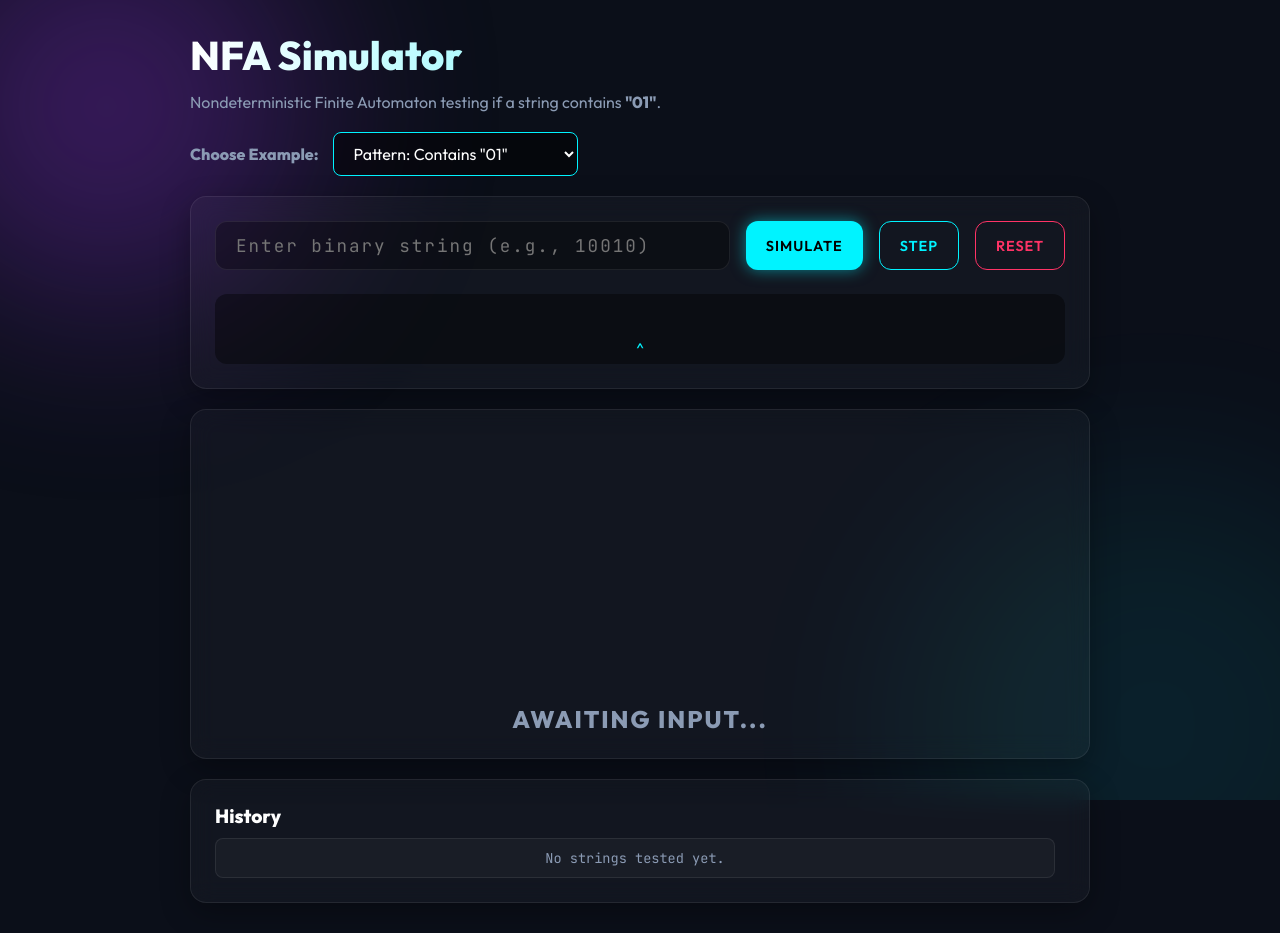
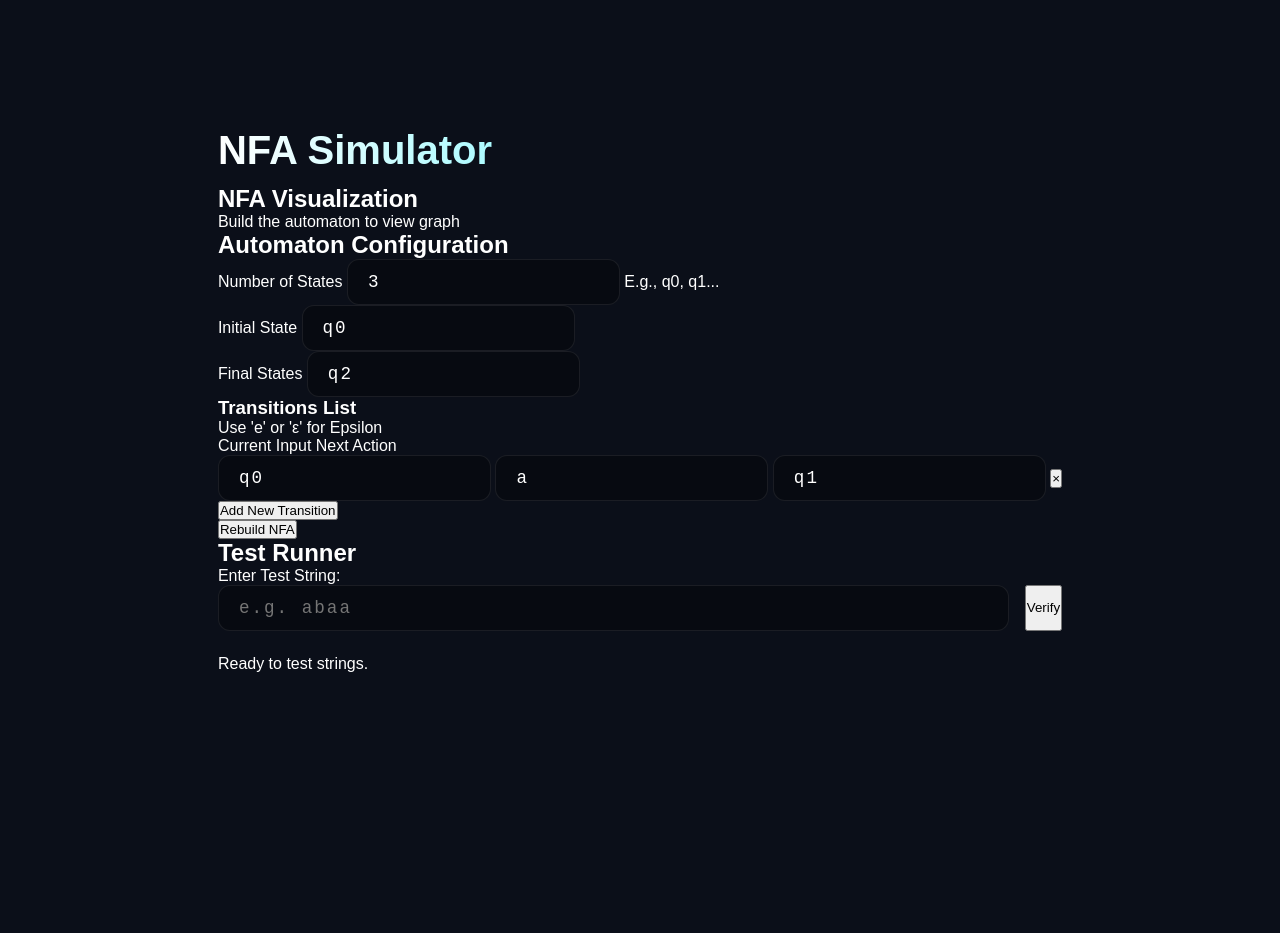
Before and after one commit to harshatejsape07-sape/NFA-SIMULATOR, a plain HTML site: page NFA.html in a window 1280 px wide. After the commit the page ends 800 px from the top, so only its background shows below. Drawn offline with nearby package versions, Linux system fonts and the light colour scheme; a script that the page names is missing.

Commit message:
NFA.html

```diff
--- a/NFA.html
+++ b/NFA.html
@@ -4,87 +4,100 @@
 <head>
     <meta charset="UTF-8">
     <meta name="viewport" content="width=device-width, initial-scale=1.0">
-    <title>NFA Visualizer | Theory of Computation</title>
+    <title>NFA Simulator</title>
     <link rel="preconnect" href="https://fonts.googleapis.com">
     <link rel="preconnect" href="https://fonts.gstatic.com" crossorigin>
-    <link
-        href="https://fonts.googleapis.com/css2?family=Outfit:wght@300;400;600;800&family=JetBrains+Mono:wght@400;700&display=swap"
-        rel="stylesheet">
+    <link href="https://fonts.googleapis.com/css2?family=Inter:wght@400;500;600;700&display=swap" rel="stylesheet">
     <link rel="stylesheet" href="style.css">
+    <!-- vis.js for graph rendering -->
+    <script type="text/javascript" src="https://unpkg.com/vis-network/standalone/umd/vis-network.min.js"></script>
 </head>
 
 <body>
-    <div class="background-effects">
-        <div class="glow-orb orb-1"></div>
-        <div class="glow-orb orb-2"></div>
-    </div>
-
-    <main class="container">
-        <header>
+    <div class="app-wrapper">
+        <header class="main-header">
             <h1>NFA Simulator</h1>
-            <p id="nfa-description">Nondeterministic Finite Automaton testing if a string contains
-                <strong>"01"</strong>.</p>
-            <div class="selector-container">
-                <label for="example-selector">Choose Example:</label>
-                <select id="example-selector" class="example-selector">
-                    <option value="contains-01">Pattern: Contains "01"</option>
-                    <option value="ends-11">Pattern: Ends with "11"</option>
-                    <option value="even-zeros">Pattern: Even number of 0s</option>
-                </select>
-            </div>
         </header>
 
-        <div class="glass-panel control-panel">
-            <div class="input-group">
-                <input type="text" id="string-input" placeholder="Enter binary string (e.g., 10010)" pattern="[01]*">
-                <button id="btn-play" class="btn primary-btn">Simulate</button>
-                <button id="btn-step" class="btn secondary-btn">Step</button>
-                <button id="btn-reset" class="btn danger-btn">Reset</button>
+        <!-- Top Panel: Graph -->
+        <div class="panel graph-section">
+            <div class="panel-header-wrap">
+                <h2 class="panel-title">NFA Visualization</h2>
             </div>
-
-            <div class="tape-container">
-                <div class="tape" id="tape">
-                    <!-- tape symbols generated here -->
-                </div>
-                <div class="tape-pointer" id="tape-pointer">^</div>
+            <div id="graph-container" class="graph-display">
+                <span class="placeholder-text">Build the automaton to view graph</span>
             </div>
         </div>
 
-        <div class="glass-panel graph-panel">
-            <div class="graph-container">
-                <!-- SVG for Transitions -->
-                <svg class="transitions-layer" id="svg-layer" width="600" height="300" viewBox="0 0 600 300">
-                    <defs>
-                        <marker id="arrow" markerWidth="10" markerHeight="10" refX="28" refY="5"
-                            orient="auto-start-reverse">
-                            <path d="M 0 0 L 10 5 L 0 10 z" fill="rgba(255,255,255,0.4)" />
-                        </marker>
-                        <marker id="arrow-active" markerWidth="10" markerHeight="10" refX="28" refY="5"
-                            orient="auto-start-reverse">
-                            <path d="M 0 0 L 10 5 L 0 10 z" fill="#00f3ff" />
-                        </marker>
-                    </defs>
-                    <!-- Dynamic transitions go here -->
-                </svg>
+        <div class="bottom-layout">
+            <!-- Left Panel: Definition -->
+            <div class="panel define-section">
+                <div class="panel-header-wrap">
+                    <h2 class="panel-title">Automaton Configuration</h2>
+                </div>
 
-                <!-- HTML Nodes -->
-                <div class="nodes-layer" id="nodes-layer">
-                    <!-- Dynamic nodes go here -->
+                <div class="inline-forms">
+                    <div class="form-group">
+                        <label for="num-states">Number of States</label>
+                        <input type="number" id="num-states" value="3" min="1">
+                        <span class="hint">E.g., q0, q1...</span>
+                    </div>
+                    <div class="form-group">
+                        <label for="start-state">Initial State</label>
+                        <input type="text" id="start-state" value="q0">
+                    </div>
+                    <div class="form-group">
+                        <label for="final-states">Final States</label>
+                        <input type="text" id="final-states" value="q2" placeholder="Comma separated">
+                    </div>
+                </div>
+
+                <div class="transitions-block">
+                    <div class="trans-header">
+                        <h3>Transitions List</h3>
+                        <span class="eps-hint">Use 'e' or 'ε' for Epsilon</span>
+                    </div>
+                    <div class="grid-headers">
+                        <span>Current</span>
+                        <span>Input</span>
+                        <span>Next</span>
+                        <span>Action</span>
+                    </div>
+                    <div id="transition-rows">
+                        <div class="transition-row">
+                            <input type="text" class="t-from" value="q0">
+                            <input type="text" class="t-input" value="a">
+                            <input type="text" class="t-to" value="q1">
+                            <button class="btn-remove" title="Remove">×</button>
+                        </div>
+                    </div>
+                    <button id="btn-add-transition" class="btn-outline">Add New Transition</button>
+                </div>
+
+                <button id="btn-build" class="btn-primary build-btn">Rebuild NFA</button>
+            </div>
+
+            <!-- Right Panel: Testing -->
+            <div class="panel test-section">
+                <div class="panel-header-wrap">
+                    <h2 class="panel-title">Test Runner</h2>
+                </div>
+
+                <div class="test-controls">
+                    <label for="test-string">Enter Test String:</label>
+                    <div class="input-group">
+                        <input type="text" id="test-string" placeholder="e.g. abaa">
+                        <button id="btn-simulate" class="btn-primary">Verify</button>
+                    </div>
+                </div>
+
+                <div id="result-box" class="result-display empty">
+                    Ready to test strings.
                 </div>
             </div>
+        </div>
+    </div>
 
-            <div class="status-indicator">
-                <h2 id="final-status">Awaiting Input...</h2>
-            </div>
-        </div>
-
-        <div class="glass-panel history-panel">
-            <h3>History</h3>
-            <div id="history" class="history-container">
-                <p class="history-entry system">No strings tested yet.</p>
-            </div>
-        </div>
-    </main>
     <script src="app.js"></script>
 </body>
 
```
